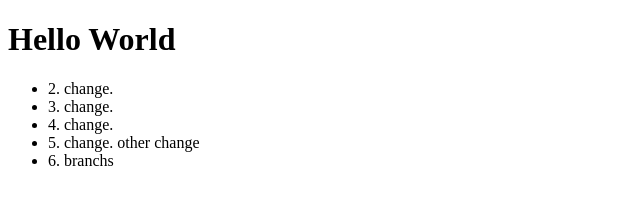
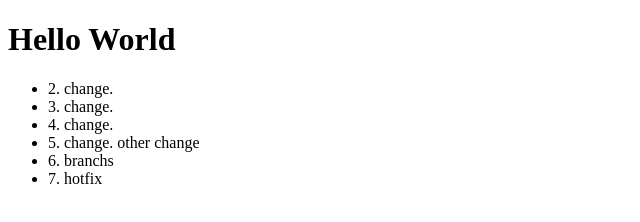
Before and after one commit to KingArtur/learning, a plain HTML site: page index.html in a window 1280 px wide. Shown: the full height of the page, 0-640 px from the left. Drawn offline with Linux system fonts and the light colour scheme.

Commit message:
hotfix commit

```diff
--- a/index.html
+++ b/index.html
@@ -11,6 +11,7 @@
   <li>4. change.</li>
   <li>5. change. other change</li>
   <li>6. branchs</li>
+  <li>7. hotfix </li>
 </ul>
 </body>
 </html>
```
